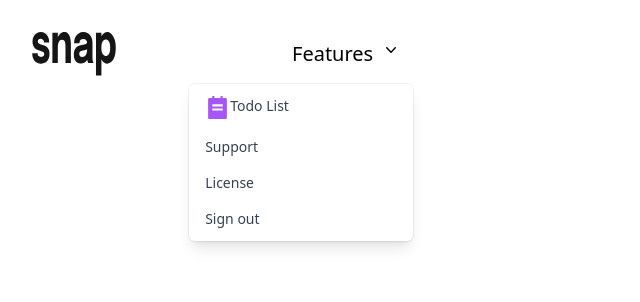
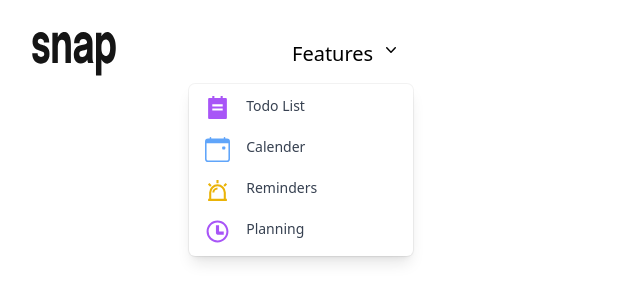
Before and after one commit to kunwarabhi7/challenge-2, a React (Create React App) app: page / in a window 1280 px wide. Both pictures are taken after a click on the button "Features". Shown: the top 302 px of the page, without its empty margins (0-640 px from the left). Built offline with nearby package versions, Linux system fonts and the light colour scheme.

Commit message:
complete Feature buttom

```diff
--- a/src/component/Navbar.jsx
+++ b/src/component/Navbar.jsx
@@ -2,7 +2,12 @@ import { Menu, Transition } from '@headlessui/react'
 import React,{Fragment} from 'react'
 import { ChevronDownIcon } from '@heroicons/react/20/solid'
 import Logo from '../images/logo.svg'
-import {RiTodoFill} from 'react-icons/ri'
+import {RiTodoFill , RiAlarmWarningLine} from 'react-icons/ri'
+import {BsCalendarEvent} from 'react-icons/bs'
+import {GoClock} from 'react-icons/go'
+
+
+
 
 function classNames(...classes) {
   return classes.filter(Boolean).join(' ')
@@ -43,7 +48,7 @@ const Navbar = () => {
                   <div className='flex'>
 
                   <RiTodoFill className='text-purple-500' size={25} />
-                  Todo List
+                  <h1 className='font-medium pl-4'>Todo List </h1>
                   </div>
                 </a>
               )}
@@ -57,7 +62,11 @@ const Navbar = () => {
                     'block px-4 py-2 text-sm'
                   )}
                 >
-                  Support
+                  <div className='flex'>
+
+<BsCalendarEvent className='text-blue-400' size={25} />
+<h1 className='font-medium pl-4'>Calender </h1>
+</div>
                 </a>
               )}
             </Menu.Item>
@@ -70,7 +79,11 @@ const Navbar = () => {
                     'block px-4 py-2 text-sm'
                   )}
                 >
-                  License
+                  <div className='flex'>
+
+<RiAlarmWarningLine className='text-yellow-500 ' size={25} />
+<h1 className='font-medium pl-4'>Reminders </h1>
+</div>
                 </a>
               )}
             </Menu.Item>
@@ -84,8 +97,11 @@ const Navbar = () => {
                       'block w-full px-4 py-2 text-left text-sm'
                     )}
                   >
-                    Sign out
-                  </button>
+<div className='flex'>
+
+<GoClock className='text-purple-500' size={25} />
+<h1 className='font-medium pl-4'>Planning </h1>
+</div>                  </button>
                 )}
               </Menu.Item>
             </form>
```
